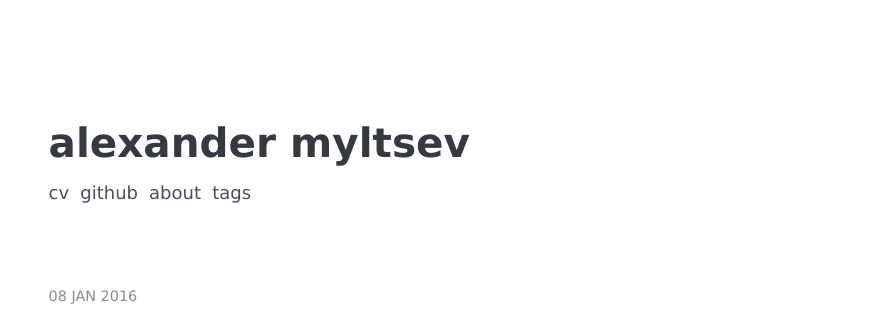
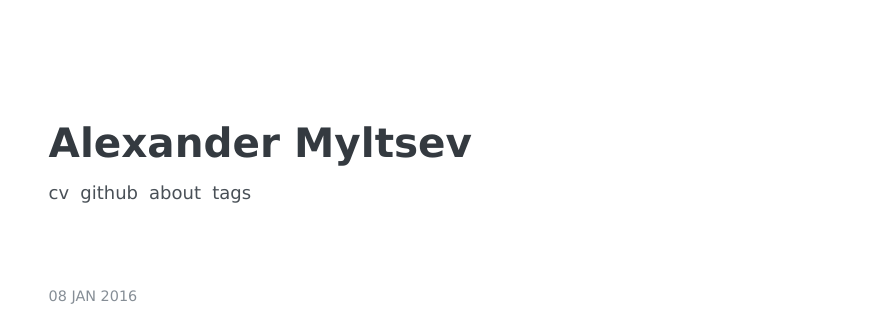
Before and after one commit to alexander-myltsev/alexander-myltsev-blog, a Jekyll site: the page built from www/index.html, in a window 1280 px wide. Shown: the top 316 px of the page, without its empty margins (194-1085 px from the left). Built offline with Jekyll 4.4.1, drawn with Linux system fonts in a browser that asks for light colours; some web fonts are replaced; the list of posts is cut into pages by our own code; part of the change alters nothing that is shown.

```diff
--- a/www/_config.yml
+++ b/www/_config.yml
@@ -1,11 +1,11 @@
 # Basic
-name:               "alexander myltsev"
-title:              "alexander myltsev"
+name:               "Alexander Myltsev"
+title:              "Alexander Myltsev"
 
 author:
   github:           alexander-myltsev
   linkedin:         alexandermyltsev
-  twitter:          Alexander_Myltsev
+  twitter:          Alex_Myltsev
   email:            alex<at>myltsev<dot>com
 
 copyright:
```
